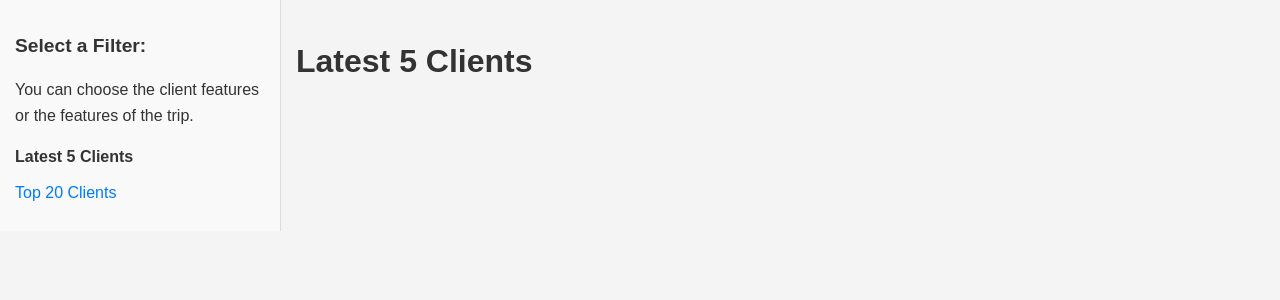
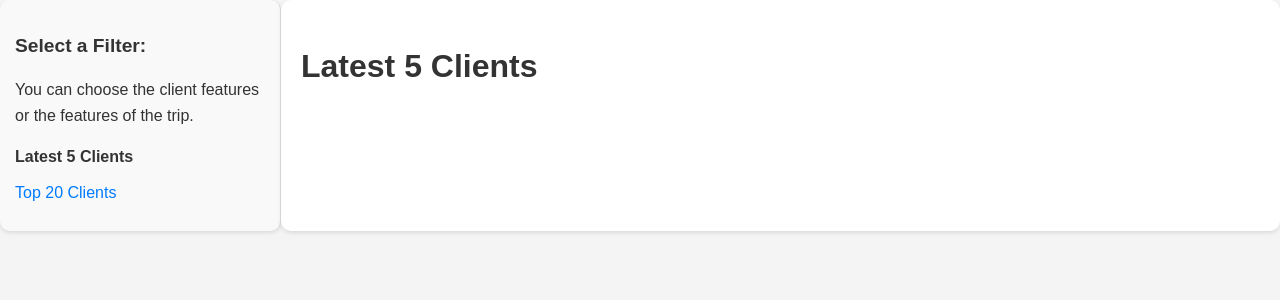
Before and after one commit to iOSSergey/client-management-system, a Django app: page / in a window 1280 px wide. Shown: the part 46-346 px from the top of the page. Run offline with Django 5.2, Linux system fonts and the light colour scheme; data that the repository does not hold is empty.

Commit message:
:sparkles: Update CSS styles

```diff
--- a/clients/static/css/style.css
+++ b/clients/static/css/style.css
@@ -19,6 +19,9 @@ body {
   padding: 15px;
   background: #f9f9f9;
   border-right: 1px solid #ddd;
+  border-radius: 10px;
+  box-shadow: 0 2px 4px rgba(0, 0, 0, 0.1);
+  margin-bottom: 20px;
 }
 
 .sidebar h2 {
@@ -172,7 +175,7 @@ table th {
 }
 
 /* Дополнительные стили для страницы Client Details */
-.client-details {
+.client-details, .main-content {
   background: white;
   padding: 20px;
   border-radius: 10px;
```
